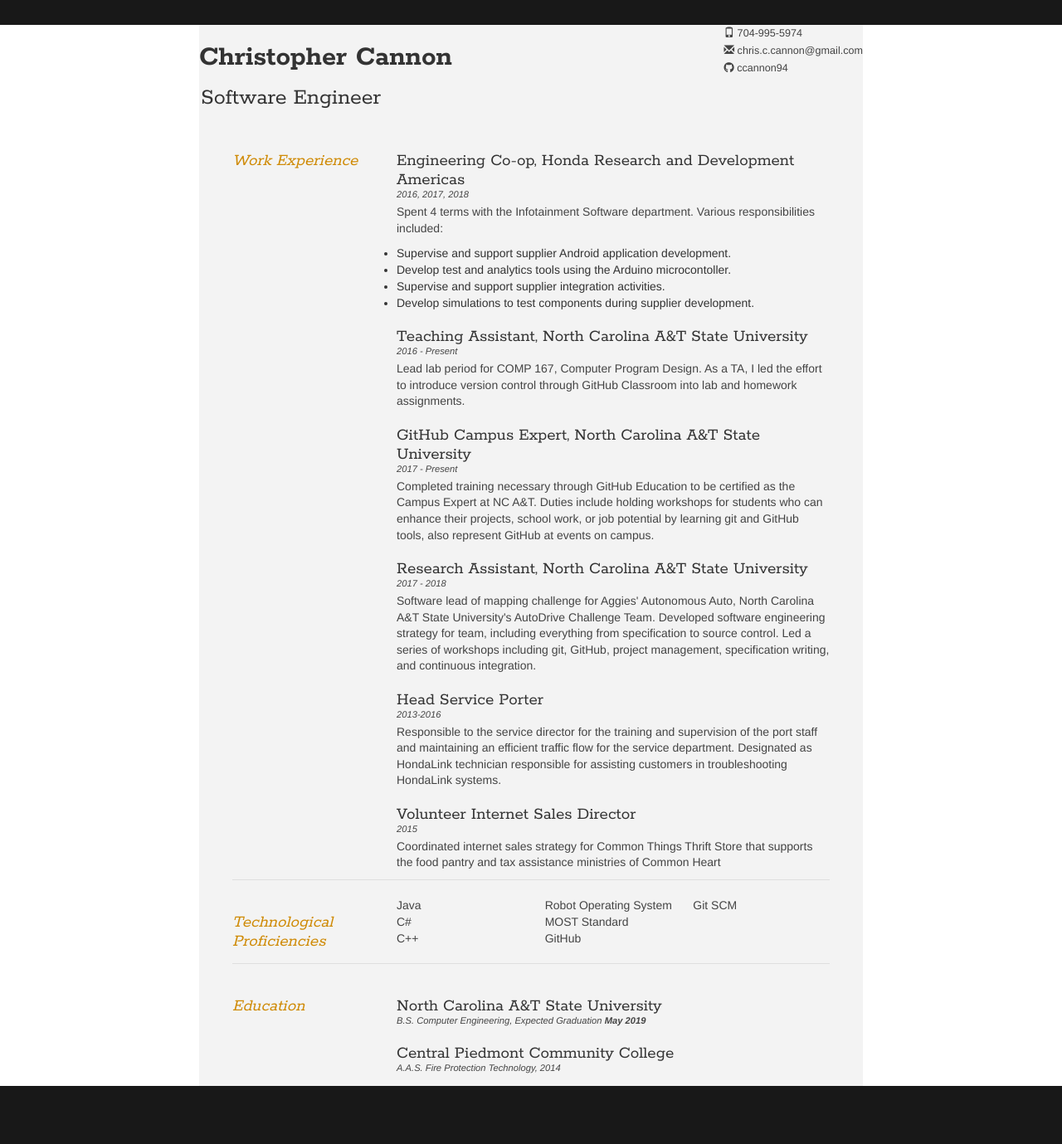
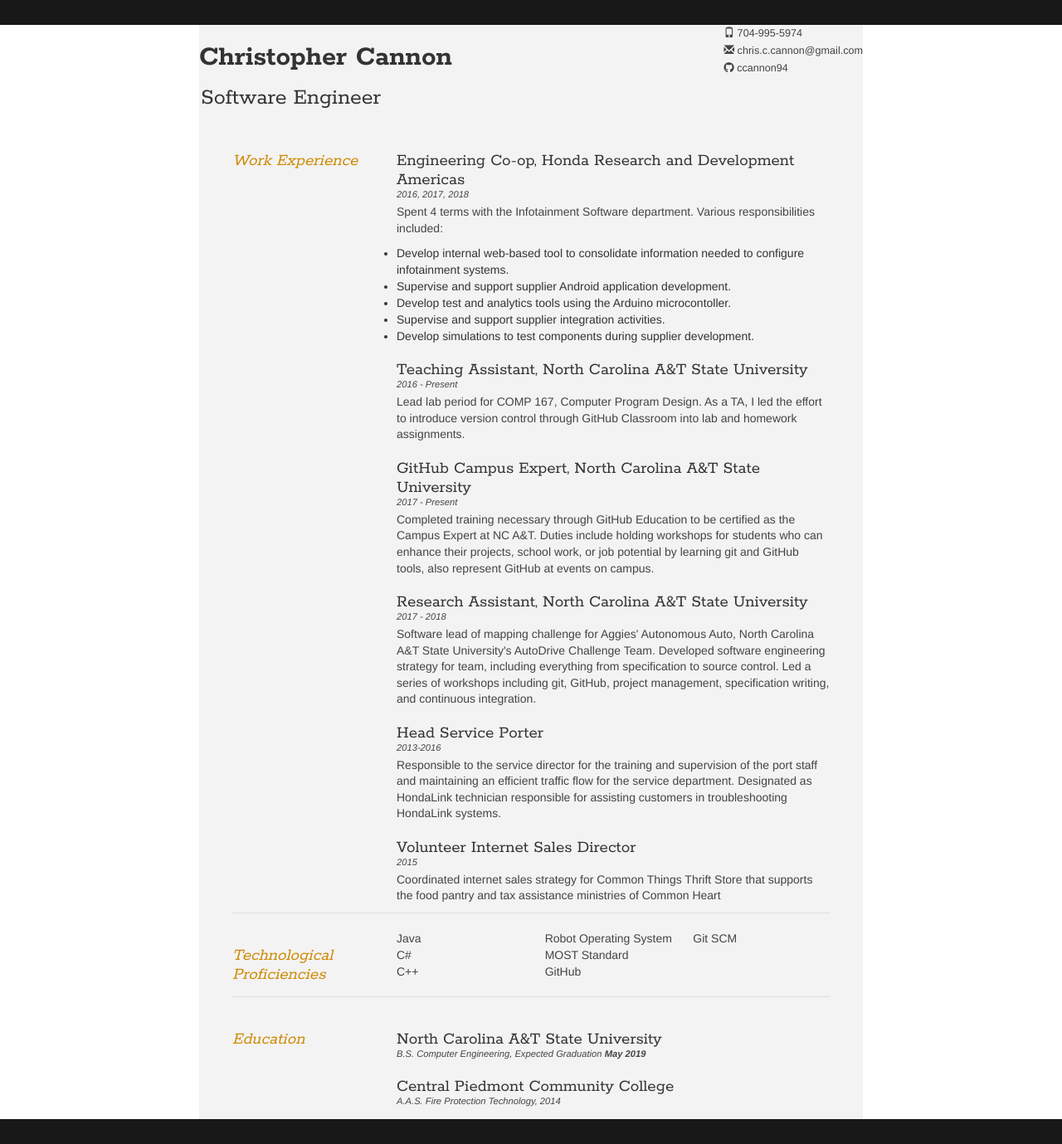
Before and after one commit to ccannon94/ccannon94.github.io, a Jekyll site: the page resume.html, which Jekyll copies as it is, in a window 1280 px wide. Shown: the whole page at 83% size. Built offline with Jekyll 4.4.1, drawn with Linux system fonts in a browser that asks for light colours; nearby versions of some CDN libraries; before the commit the page ends 1339 px from its top, so only the background shows below that.

Commit message:
Add a responsibility to resume

```diff
--- a/resume.html
+++ b/resume.html
@@ -46,6 +46,7 @@
             <p>
               Spent 4 terms with the Infotainment Software department. Various responsibilities included:
               <ul>
+                <li>Develop internal web-based tool to consolidate information needed to configure infotainment systems.</li>
                 <li>Supervise and support supplier Android application development.</li>
                 <li>Develop test and analytics tools using the Arduino microcontoller.</li>
                 <li>Supervise and support supplier integration activities.</li>
```
